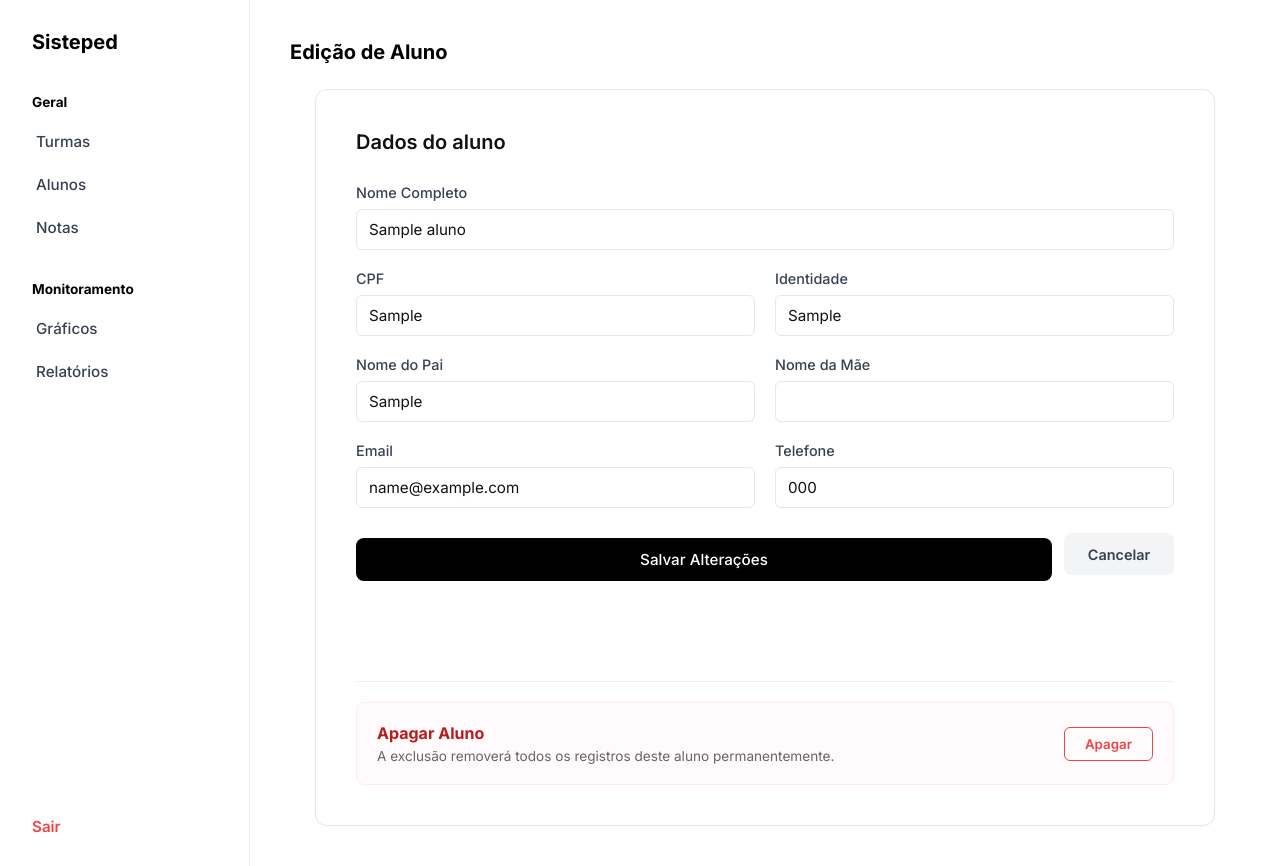
After one commit to r7melo/SistepedV2, a Flask app: page /alunos/editar_aluno/1 in a window 1280 px wide. The commit adds this page. Run offline with Flask 3, Linux system fonts and the light colour scheme; tables that the repository leaves empty hold one stand-in row (values such as "Sample post").

Commit message:
Crud - Aluno

```diff
--- a/sisteped/src/routes/alunos.py
+++ b/sisteped/src/routes/alunos.py
@@ -1,5 +1,5 @@
 from flask import Blueprint, render_template, request, redirect, url_for, flash, session
-from ..services.aluno_service import criar_aluno, listar_alunos
+from ..services.aluno_service import atualizar_aluno, criar_aluno, deletar_aluno, listar_alunos, obter_aluno_por_id
 from ..services.turma_service import listar_turmas
 
 alunos_bp = Blueprint('alunos', __name__, url_prefix='/alunos')
@@ -35,3 +35,34 @@ def cadastrar_aluno():
     lista_turmas = listar_turmas(session['user_id'])
 
     return render_template('cadastrar_aluno.html', turmas=lista_turmas)
+
+
+@alunos_bp.route('/editar_aluno/<int:id>', methods=['GET', 'POST'])
+def editar_aluno(id):
+    if request.method == 'POST':
+        dados = {
+            'nome': request.form.get('nome'),
+            'cpf': request.form.get('cpf'),
+            'identidade': request.form.get('identidade'),
+            'nome_pai': request.form.get('nome_pai'),
+            'nome_mae': request.form.get('nome_mae'),
+            'email': request.form.get('email'),
+            'telefone': request.form.get('telefone')
+        }
+
+        if atualizar_aluno(id, dados):
+            flash('Aluno atualizado com sucesso!', 'success')
+            return redirect(url_for('alunos.index'))
+        else:
+            flash('Erro ao salvar alterações.', 'error')
+
+    aluno = obter_aluno_por_id(id)
+    return render_template('editar_aluno.html', aluno=aluno)
+
+@alunos_bp.route('/excluir_aluno/<int:id>', methods=['POST'])
+def excluir_aluno(id):
+    if deletar_aluno(id):
+        flash('Aluno removido permanentemente.', 'success')
+    else:
+        flash('Erro ao remover aluno. Verifique dependências.', 'error')
+    return redirect(url_for('alunos.index'))
--- a/sisteped/src/services/aluno_service.py
+++ b/sisteped/src/services/aluno_service.py
@@ -78,3 +78,128 @@ def listar_alunos(id_professor):
             cursor.close()
             conn.close()
     return resultados
+
+
+def obter_aluno_por_id(id_aluno):
+    conn = get_db_connection()
+    if not conn: return None
+    try:
+        cursor = conn.cursor(dictionary=True)
+
+        query = """
+            SELECT
+                a.idAluno,
+                a.nomeCompleto,
+                a.cpf,
+                a.identidade,
+                a.filiacao,
+                a.idTurma,
+                c.email AS contato_email,
+                c.telefone AS contato_tel,
+                t.nome AS nomeTurma
+            FROM Aluno a
+            LEFT JOIN Contato c ON a.idAluno = c.idAluno
+            LEFT JOIN Turma t ON a.idTurma = t.idTurma
+            WHERE a.idAluno = %s
+            LIMIT 1
+        """
+
+        cursor.execute(query, (id_aluno,))
+        aluno_db = cursor.fetchone()
+
+        if not aluno_db:
+            return None
+
+        filiacao_bruta = aluno_db.get('filiacao') or ""
+        pai, mae = "", ""
+
+        if "|" in filiacao_bruta:
+            partes = filiacao_bruta.split("|")
+            pai = partes[0].replace("Pai:", "").strip()
+            mae = partes[1].replace("Mãe:", "").strip()
+        elif " e " in filiacao_bruta:
+            partes = filiacao_bruta.split(" e ", 1)
+            pai = partes[0].strip()
+            mae = partes[1].strip()
+        else:
+            pai = filiacao_bruta.strip()
+
+        aluno_para_html = {
+            'idAluno': aluno_db['idAluno'],
+            'nome': aluno_db['nomeCompleto'],
+            'cpf': aluno_db.get('cpf') or "",
+            'identidade': aluno_db.get('identidade') or "",
+            'nome_pai': pai,
+            'nome_mae': mae,
+            'email': aluno_db.get('contato_email') or "",
+            'telefone': aluno_db.get('contato_tel') or "",
+            'idTurma': aluno_db['idTurma'],
+            'nomeTurma': aluno_db.get('nomeTurma') or "Sem Turma"
+        }
+
+        return aluno_para_html
+    finally:
+        cursor.close()
+        conn.close()
+
+def atualizar_aluno(id_aluno, dados):
+    conn = get_db_connection()
+    if not conn: return False
+    try:
+        cursor = conn.cursor()
+
+        filiacao_junta = f"Pai: {dados['nome_pai']} | Mãe: {dados['nome_mae']}"
+
+        query_aluno = """
+            UPDATE Aluno
+            SET nomeCompleto = %s, cpf = %s, identidade = %s, filiacao = %s
+            WHERE idAluno = %s
+        """
+        cursor.execute(query_aluno, (
+            dados['nome'], dados['cpf'], dados['identidade'], filiacao_junta, id_aluno
+        ))
+
+        cursor.execute("SELECT idContato FROM Contato WHERE idAluno = %s", (id_aluno,))
+        contato_existente = cursor.fetchone()
+
+        if contato_existente:
+            query_contato = "UPDATE Contato SET email = %s, telefone = %s WHERE idAluno = %s"
+            cursor.execute(query_contato, (dados['email'], dados['telefone'], id_aluno))
+        else:
+            query_contato = "INSERT INTO Contato (email, telefone, idAluno) VALUES (%s, %s, %s)"
+            cursor.execute(query_contato, (dados['email'], dados['telefone'], id_aluno))
+
+        conn.commit()
+        return True
+    except Exception as e:
+        print(f"Erro ao atualizar: {e}")
+        conn.rollback()
+        return False
+    finally:
+        cursor.close()
+        conn.close()
+
+def deletar_aluno(id_aluno):
+    conn = get_db_connection()
+    if not conn: return False
+    try:
+        cursor = conn.cursor()
+
+        # 1. Apagar registros vinculados
+        cursor.execute("DELETE FROM Contato WHERE idAluno = %s", (id_aluno,))
+        cursor.execute("DELETE FROM Endereco WHERE idAluno = %s", (id_aluno,))
+        cursor.execute("DELETE FROM Avaliacao WHERE idAluno = %s", (id_aluno,))
+        cursor.execute("DELETE FROM Comportamento WHERE idAluno = %s", (id_aluno,))
+
+        # 2. Apagar Aluno
+        cursor.execute("DELETE FROM Aluno WHERE idAluno = %s", (id_aluno,))
+
+        conn.commit()
+        return True
+    except Exception as e:
+        print(f"Erro ao deletar aluno {id_aluno}: {e}")
+        conn.rollback()
+        return False
+    finally:
+        cursor.close()
+        conn.close()
--- a/sisteped/src/templates/alunos.html
+++ b/sisteped/src/templates/alunos.html
@@ -59,7 +59,9 @@
                     </td>
 
                     <td class="text-right">
-                        <button class="icon-btn-sm" title="Opções">•••</button>
+                        <a href="{{ url_for('alunos.editar_aluno', id=aluno.idAluno) }}" class="icon-btn-sm" title="Editar">
+                            &#9998;
+                        </a>
                     </td>
                 </tr>
                 {% else %}
--- /dev/null
+++ b/sisteped/src/templates/editar_aluno.html
@@ -0,0 +1,105 @@
+{% extends "base.html" %}
+
+{% block title %}Editar Aluno - Sisteped{% endblock %}
+
+{% block content %}
+<div class="page-container">
+
+    <div class="page-header">
+        <h2>Edição de Aluno</h2>
+    </div>
+
+    <div class="content-card">
+        <h3 class="section-title">Dados do aluno</h3>
+
+        <form method="POST" action="{{ url_for('alunos.editar_aluno', id=aluno.idAluno) }}">
+
+            <div style="margin-bottom: 20px;">
+                <label class="form-label">Nome Completo</label>
+                <input type="text" name="nome" class="form-control" value="{{ aluno.nome }}" required>
+            </div>
+
+            <div class="form-row">
+                <div class="form-col">
+                    <label class="form-label">CPF</label>
+                    <input type="text" name="cpf" class="form-control" value="{{ aluno.cpf or '' }}" placeholder="Ex: 999.999.999-99">
+                </div>
+                <div class="form-col">
+                    <label class="form-label">Identidade</label>
+                    <input type="text" name="identidade" class="form-control" value="{{ aluno.identidade or '' }}" placeholder="Ex: 111111111-11">
+                </div>
+            </div>
+
+            <div class="form-row">
+                <div class="form-col">
+                    <label class="form-label">Nome do Pai</label>
+                    <input type="text" name="nome_pai" class="form-control" value="{{ aluno.nome_pai or '' }}">
+                </div>
+                <div class="form-col">
+                    <label class="form-label">Nome da Mãe</label>
+                    <input type="text" name="nome_mae" class="form-control" value="{{ aluno.nome_mae or '' }}">
+                </div>
+            </div>
+
+            <div class="form-row">
+                <div class="form-col">
+                    <label class="form-label">Email</label>
+                    <input type="email" name="email" class="form-control" value="{{ aluno.email or '' }}">
+                </div>
+                <div class="form-col">
+                    <label class="form-label">Telefone</label>
+                    <input type="text" name="telefone" class="form-control" value="{{ aluno.telefone or '' }}">
+                </div>
+            </div>
+
+            <div class="form-actions">
+                <button type="submit" class="btn-black">Salvar Alterações</button>
+                <a href="{{ url_for('alunos.index') }}" class="btn-secondary">Cancelar</a>
+            </div>
+        </form>
+
+        <div style="margin-top: 100px;">
+            <hr style="border: 0; border-top: 1px solid #eee; margin-bottom: 20px;">
+            <div style="display: flex; justify-content: space-between; align-items: center; padding: 20px; background-color: #fffafb; border: 1px solid #ffebeb; border-radius: 8px;">
+                <div>
+                    <strong style="color: #b91c1c;">Apagar Aluno</strong>
+                    <p style="margin: 5px 0 0; font-size: 0.85rem; color: #666;">A exclusão removerá todos os registros deste aluno permanentemente.</p>
+                </div>
+                <button type="button" class="btn-danger-text" onclick="openModal()">Apagar</button>
+            </div>
+        </div>
+    </div>
+</div>
+
+<div id="deleteModal" class="modal-overlay">
+    <div class="modal-content">
+        <h3>Confirmar Exclusão</h3>
+        <p>Você tem certeza que deseja remover o aluno <strong>{{ aluno.nome }}</strong>?</p>
+        <p style="color: #dc2626; font-size: 0.85rem; font-weight: bold; margin-top: 10px; background: #fef2f2; padding: 10px; border-radius: 8px;">
+            Esta ação não pode ser desfeita.
+        </p>
+
+        <div class="modal-footer">
+            <button type="button" class="btn-secondary" onclick="closeModal()">Cancelar</button>
+            <form action="{{ url_for('alunos.excluir_aluno', id=aluno.idAluno) }}" method="POST">
+                <button type="submit" class="btn-danger-confirm">Apagar</button>
+            </form>
+        </div>
+    </div>
+</div>
+
+<script>
+    function openModal() {
+        document.getElementById('deleteModal').style.display = 'flex';
+        document.body.style.overflow = 'hidden';
+    }
+    function closeModal() {
+        document.getElementById('deleteModal').style.display = 'none';
+        document.body.style.overflow = 'auto';
+    }
+    window.onclick = function(event) {
+        let modal = document.getElementById('deleteModal');
+        if (event.target == modal) closeModal();
+    }
+</script>
+{% endblock %}
```
